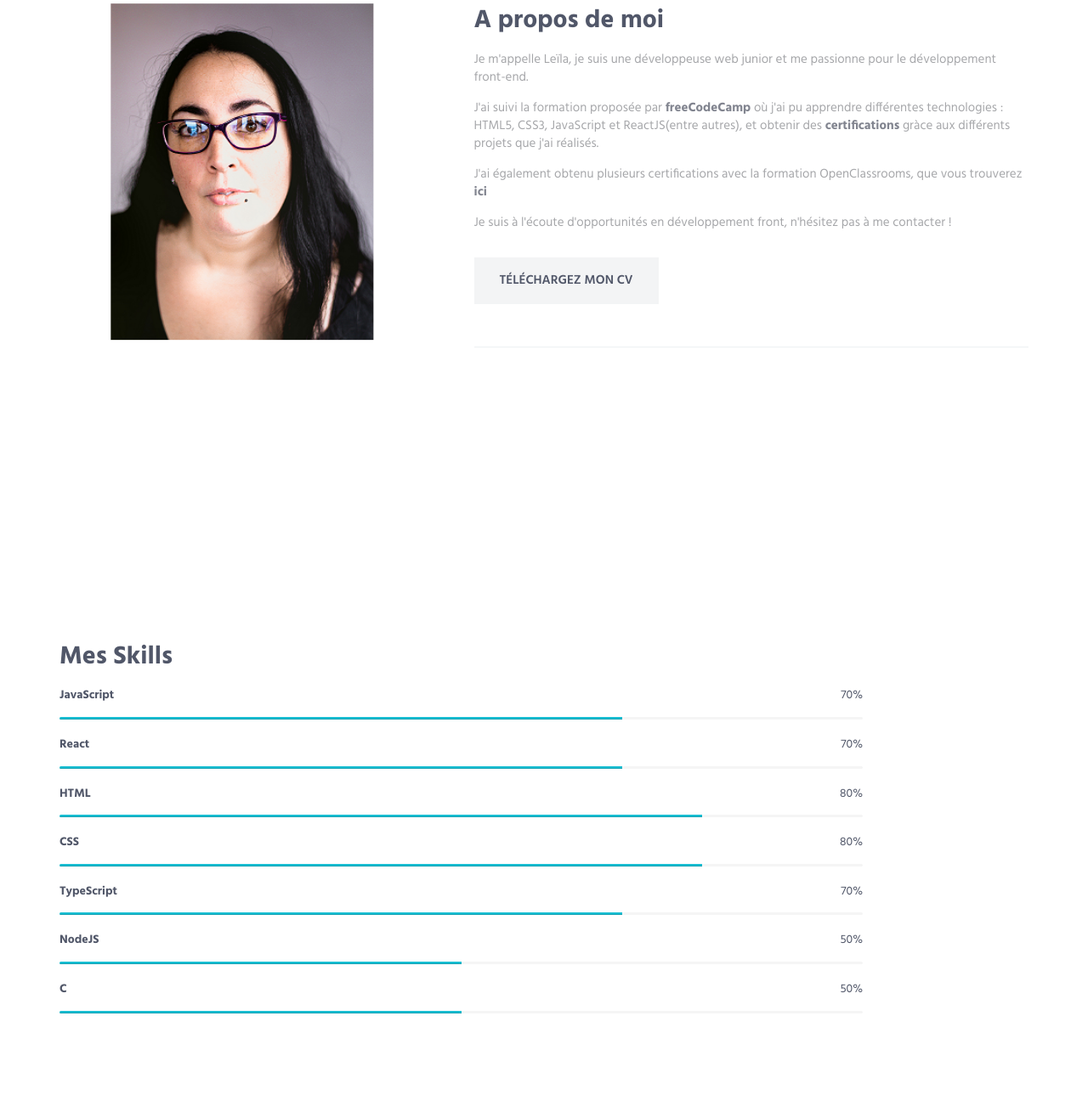
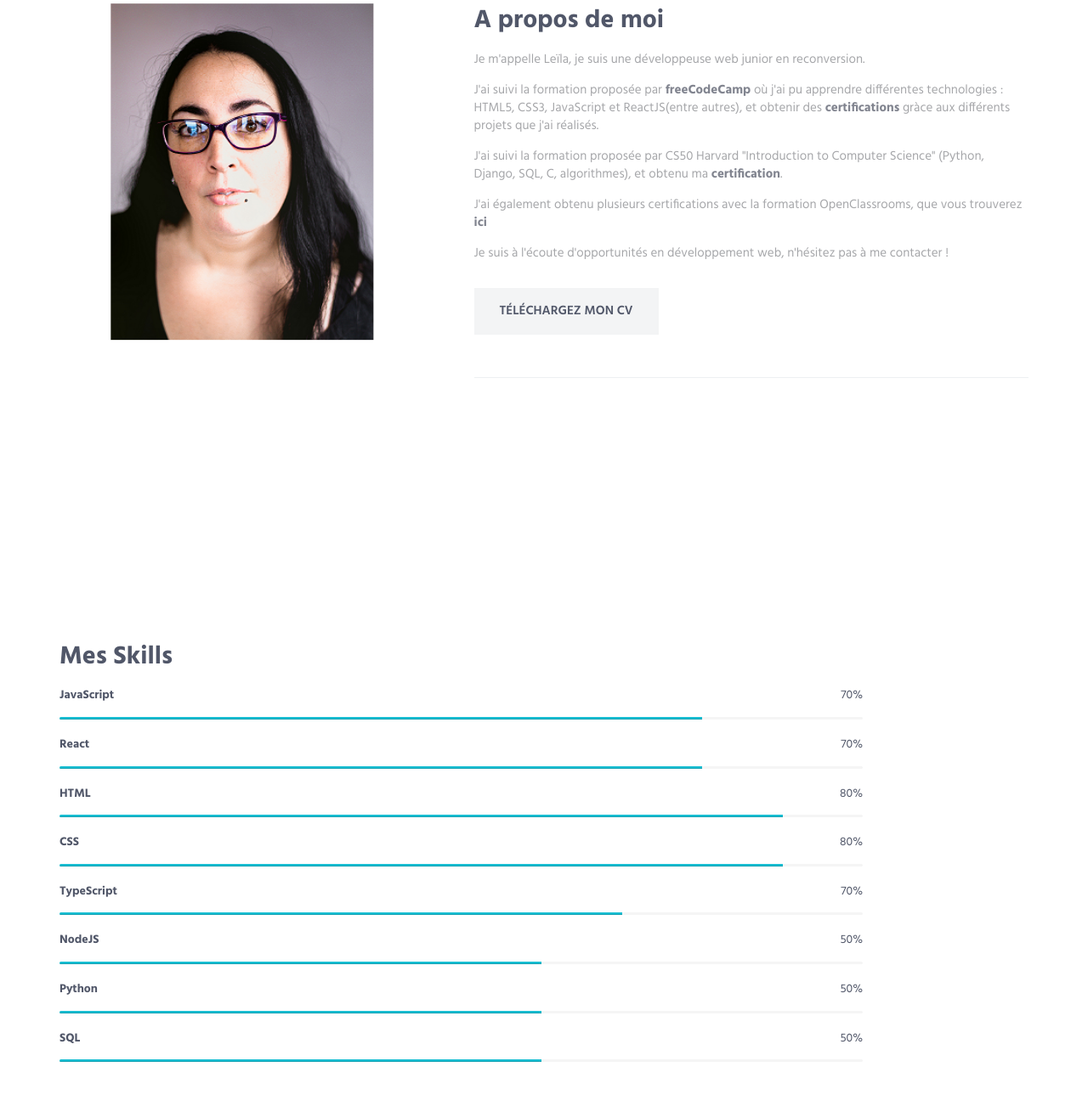
Before and after one commit to Laffa6/Laffa6.github.io, a plain HTML site: page index.html in a window 1280 px wide. Shown: the part 717-2006 px from the top of the page at 85% size. Drawn offline with Linux system fonts and the light colour scheme.

Commit message:
Update index.html

```diff
--- a/index.html
+++ b/index.html
@@ -80,7 +80,7 @@
                     <div class="col-sm-6 sm-margin-b-60">
                         <div class="margin-b-30">
                             <h1 class="promo-block-title">Leïla Safsaf</h1>
-                            <p class="promo-block-text">Développeuse Front React</p>
+                            <p class="promo-block-text">Développeuse Web</p>
                             <p><b></b></p>
                         </div>
                         <ul class="list-inline">
@@ -113,12 +113,13 @@
                             <div class="margin-b-50">
                                 <div class="margin-b-30">
                                     <h2>A propos de moi</h2>
-                                    <p>Je m'appelle Leïla, je suis une développeuse web junior et me passionne pour le développement front-end.</p>
+                                    <p>Je m'appelle Leïla, je suis une développeuse web junior en reconversion.</p>
                                     <p>J'ai suivi la formation proposée par <b><a href="https://www.freecodecamp.org/">freeCodeCamp</a></b> où j'ai pu apprendre différentes technologies : HTML5, CSS3, JavaScript et ReactJS(entre autres), et obtenir des <b><a href="https://www.freecodecamp.org/laffa">certifications</a></b> gràce aux différents projets que j'ai réalisés. </p>
+                                    <p>J'ai suivi la formation proposée par CS50 Harvard "Introduction to Computer Science" (Python, Django, SQL, C, algorithmes), et obtenu ma <b><a href="https://courses.edx.org/certificates/9abe45323cd043eea51098ec1ed79641">certification</a></b>.
                                     <p>J'ai également obtenu plusieurs certifications avec la formation OpenClassrooms, que vous trouverez <b><a href="https://drive.google.com/open?id=1jMOvTWOhKSCBQuqJ8qSOVl2tLCmxLLK9">ici</a></b></p>
-                                    <p>Je suis à l'écoute d'opportunités en développement front, n'hésitez pas à me contacter !</p>
+                                    <p>Je suis à l'écoute d'opportunités en développement web, n'hésitez pas à me contacter !</p>
                                 </div>
-                                <a href="https://drive.google.com/file/d/1U5zAcV33w8iezU2g6f7orGMZpn8nFYJM/view?usp=sharing" class="btn-theme btn-theme-md btn-default-bg text-uppercase">Téléchargez mon CV</a>
+                                <a href="https://drive.google.com/file/d/1kDrYwSdzjzAdZwLTHDMUSZMUFl9g26Qe/view?usp=sharing" class="btn-theme btn-theme-md btn-default-bg text-uppercase">Téléchargez mon CV</a>
                             </div>
                         </div>
                     </div>
@@ -141,25 +142,25 @@
                         <div class="progress-box">
                         <h5>JavaScript <span class="color-heading pull-right">70%</span></h5>
                         <div class="progress">
-                            <div class="progress-bar bg-color-base" role="progressbar" data-width="70"></div>
+                            <div class="progress-bar bg-color-base" role="progressbar" data-width="80"></div>
                         </div>
                     </div>
                     <div class="progress-box">
                         <h5>React <span class="color-heading pull-right">70%</span></h5>
                         <div class="progress">
-                            <div class="progress-bar bg-color-base" role="progressbar" data-width="70"></div>
+                            <div class="progress-bar bg-color-base" role="progressbar" data-width="80"></div>
                         </div>
                     </div>
                     <div class="progress-box">
                         <h5>HTML <span class="color-heading pull-right">80%</span></h5>
                         <div class="progress">
-                            <div class="progress-bar bg-color-base" role="progressbar" data-width="80"></div>
+                            <div class="progress-bar bg-color-base" role="progressbar" data-width="90"></div>
                         </div>
                     </div>
                     <div class="progress-box">
                         <h5>CSS <span class="color-heading pull-right">80%</span></h5>
                         <div class="progress">
-                            <div class="progress-bar bg-color-base" role="progressbar" data-width="80"></div>
+                            <div class="progress-bar bg-color-base" role="progressbar" data-width="90"></div>
                         </div>
                     </div>
                         <div class="progress-box">
@@ -171,13 +172,19 @@
                     <div class="progress-box">
                         <h5>NodeJS <span class="color-heading pull-right">50%</span></h5>
                         <div class="progress">
-                            <div class="progress-bar bg-color-base" role="progressbar" data-width="50"></div>
+                            <div class="progress-bar bg-color-base" role="progressbar" data-width="60"></div>
                         </div>
                     </div>
                     <div class="progress-box">
-                        <h5>C <span class="color-heading pull-right">50%</span></h5>
+                        <h5>Python <span class="color-heading pull-right">50%</span></h5>
                         <div class="progress">
-                            <div class="progress-bar bg-color-base" role="progressbar" data-width="50"></div>
+                            <div class="progress-bar bg-color-base" role="progressbar" data-width="60"></div>
+                        </div>
+                     </div>
+                    <div class="progress-box">
+                        <h5>SQL<span class="color-heading pull-right">50%</span></h5>
+                        <div class="progress">
+                            <div class="progress-bar bg-color-base" role="progressbar" data-width="60"></div>
                         </div>
                      </div>
                     </div>
```
